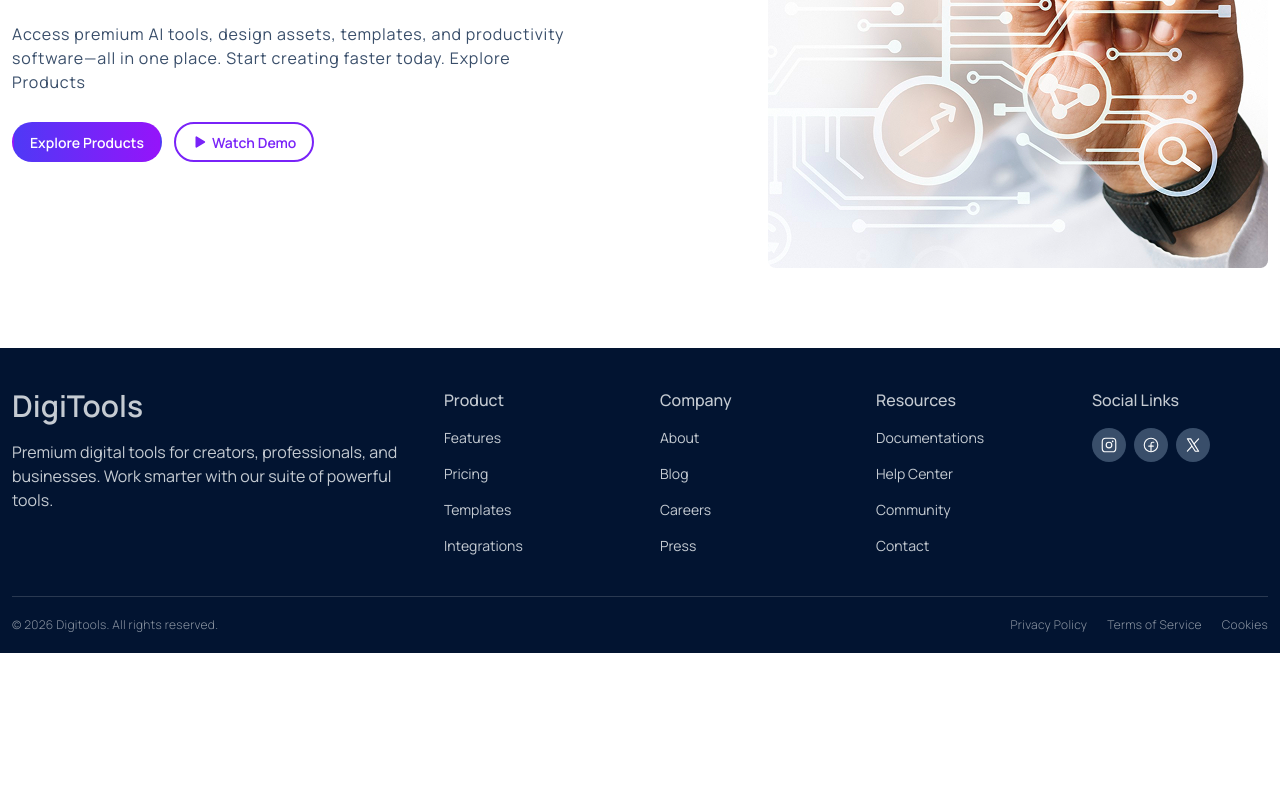
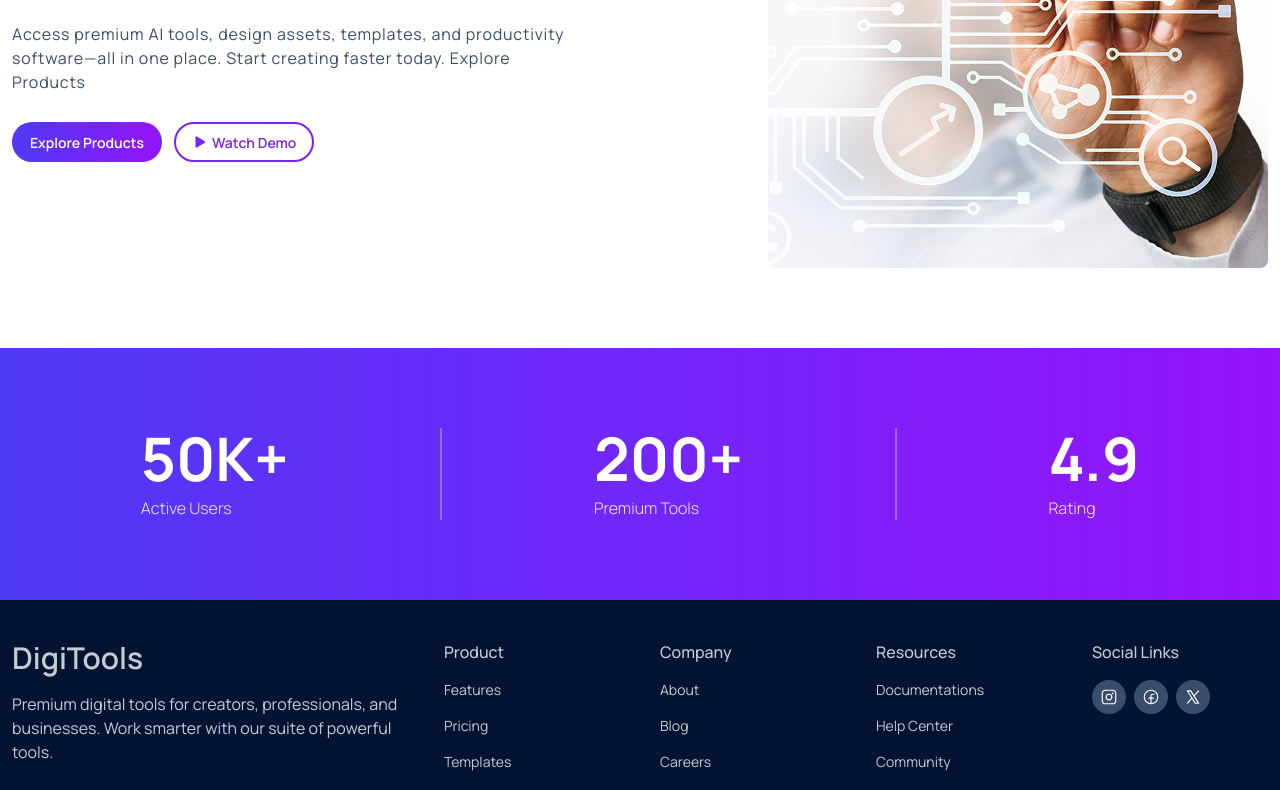
Before and after one commit to ShahSaminYasar/digitools, a React (Vite) app: page / in a window 1280 px wide. Shown: the part 442-1232 px from the top of the page. Before the commit the page ends 1095 px from the top, so only its background shows below. Built offline with nearby package versions, Linux system fonts and the light colour scheme.

Commit message:
Added: Stats

```diff
--- a/src/App.jsx
+++ b/src/App.jsx
@@ -1,6 +1,7 @@
 import Footer from "./components/Footer";
 import Header from "./components/Header";
 import Hero from "./components/Hero";
+import Stats from "./components/Stats";
 
 export default function App() {
   return (
@@ -8,6 +9,7 @@ export default function App() {
       <Header />
       <main>
         <Hero />
+        <Stats />
       </main>
       <Footer />
     </>
--- /dev/null
+++ b/src/components/Stats.jsx
@@ -0,0 +1,27 @@
+const Stats = () => {
+  return (
+    <section className="bg-gradient text-white">
+      <div className="container font-light flex flex-col sm:flex-row justify-evenly items-center">
+        <div>
+          <span className="text-6xl font-bold block mb-2">50K+</span>
+          <span className="text-white/90">Active Users</span>
+        </div>
+
+        <div className="divider sm:divider-horizontal"></div>
+
+        <div>
+          <span className="text-6xl font-bold block mb-2">200+</span>
+          <span className="text-white/90">Premium Tools</span>
+        </div>
+
+        <div className="divider sm:divider-horizontal"></div>
+
+        <div>
+          <span className="text-6xl font-bold block mb-2">4.9</span>
+          <span className="text-white/90">Rating</span>
+        </div>
+      </div>
+    </section>
+  );
+};
+export default Stats;
--- a/src/index.css
+++ b/src/index.css
@@ -22,7 +22,7 @@ section {
   margin: 0 auto;
 }
 
-.gradient-bg {
+.bg-gradient {
   background: linear-gradient(to right, #4f39f6, #9514fa);
 }
 
@@ -103,3 +103,8 @@ nav ul li a:hover {
   height: 6px;
   border-radius: 100%;
 }
+
+.divider::before,
+.divider::after {
+  background-color: rgba(255, 255, 255, 0.3);
+}
```
